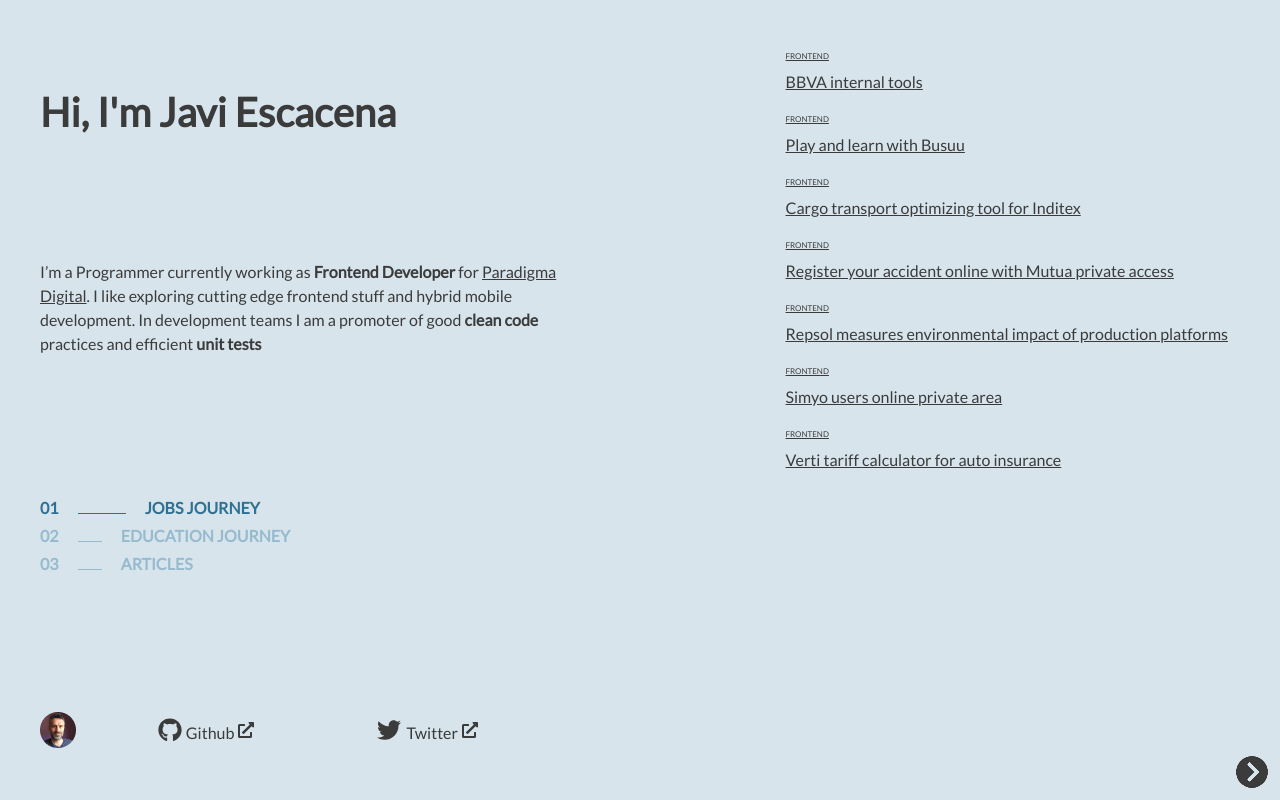
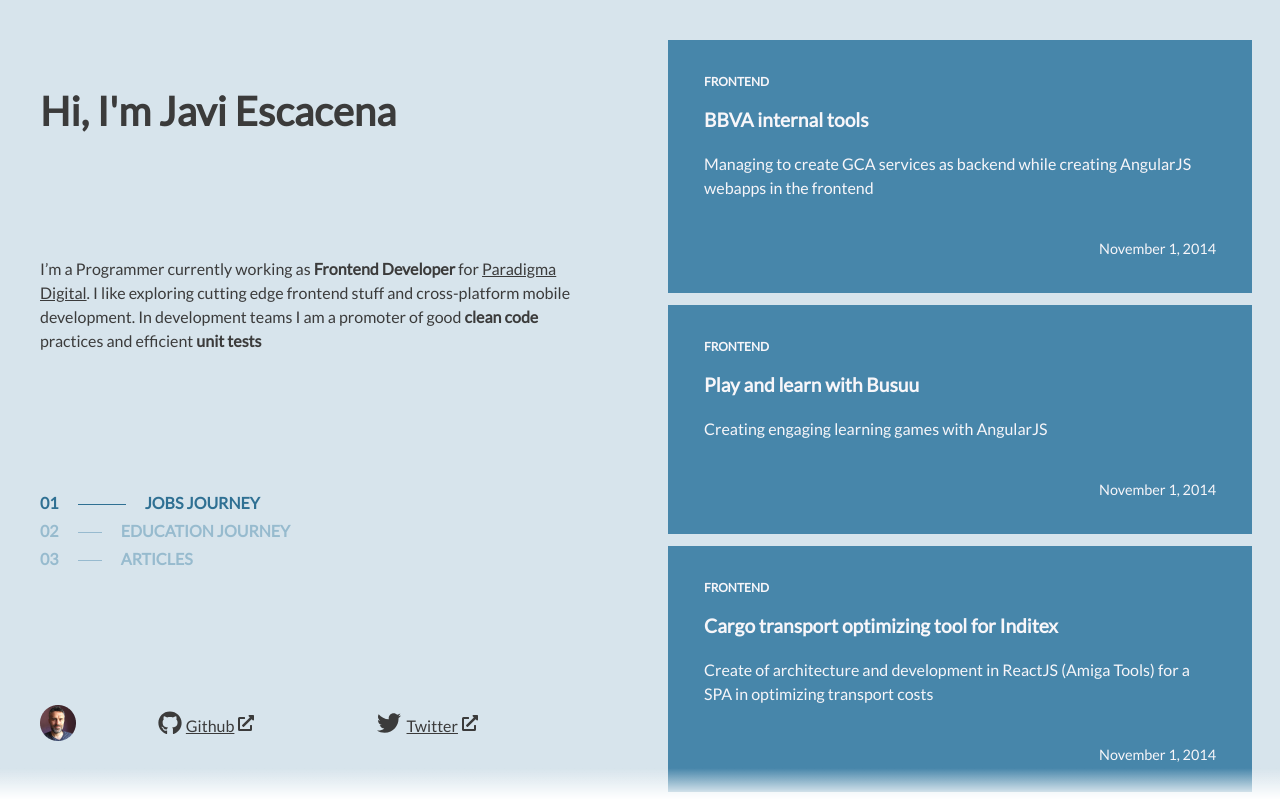
Before and after one commit to jescacena/javiescacena.dev-gatsby-netlify, a Gatsby site: page / in a window 1280 px wide. Built offline with nearby package versions, Linux system fonts and the light colour scheme; Gatsby itself is replaced by a stand-in of ours.

Commit message:
home desktop v2; card-home-desktop component

```diff
--- a/jescv-experiences/intelygenz-bbva/index.mdx
+++ b/jescv-experiences/intelygenz-bbva/index.mdx
@@ -5,6 +5,7 @@ excerpt: "Managing to create GCA services as backend while creating AngularJS we
 company_website: "https://www.paradigmadigital.com/"
 project_website: "https://intelygenz.com/"
 start_date: "2014-11-01"
+date: "2014-11-01"
 end_date: "2015-12-31"
 duties: [ "backend developer" ]
 hero_image: "./logo-bbva.jpeg"
--- a/jescv-experiences/paradigma-busuu/index.mdx
+++ b/jescv-experiences/paradigma-busuu/index.mdx
@@ -3,6 +3,7 @@ title: "Play and learn with Busuu"
 excerpt: "Creating engaging learning games with AngularJS"
 company: "Paradigma Digital"
 company_website: "https://www.paradigmadigital.com/"
+date: "2014-11-01"
 start_date: "2014-11-01"
 end_date: "2015-12-31"
 duties: [ "frontend developer" ]
--- a/jescv-experiences/paradigma-inditex/index.mdx
+++ b/jescv-experiences/paradigma-inditex/index.mdx
@@ -4,6 +4,7 @@ excerpt: "Create of architecture and development in ReactJS (Amiga Tools) for a
 company: "Paradigma Digital"
 company_website: "https://www.paradigmadigital.com/"
 start_date: "2014-11-01"
+date: "2014-11-01"
 end_date: "2015-12-31"
 duties: [ "frontend developer" ]
 hero_image: "./inditex-logo.png"
--- a/jescv-experiences/paradigma-mutua/index.mdx
+++ b/jescv-experiences/paradigma-mutua/index.mdx
@@ -5,6 +5,7 @@ company: "Paradigma Digital"
 company_website: "https://www.paradigmadigital.com/"
 project_website: "https://www.mutua.es/"
 start_date: "2016-11-01"
+date: "2016-11-01"
 end_date: "2018-12-31"
 duties: [ "frontend developer" ]
 hero_image: "./logo-mutua.png"
--- a/jescv-experiences/paradigma-repsol/index.mdx
+++ b/jescv-experiences/paradigma-repsol/index.mdx
@@ -4,6 +4,7 @@ excerpt: "Discovering Vuejs incredible fast learning curve"
 company: "Paradigma Digital"
 company_website: "https://www.paradigmadigital.com/"
 start_date: "2016-11-01"
+date: "2016-11-01"
 end_date: "2018-12-31"
 duties: [ "frontend developer" ]
 hero_image: "./logo-repsol.jpeg"
--- a/jescv-experiences/paradigma-simyo/index.mdx
+++ b/jescv-experiences/paradigma-simyo/index.mdx
@@ -4,6 +4,7 @@ excerpt: "Proud of good integration between native mobile platforms with Angular
 company: "Paradigma Digital"
 company_website: "https://www.paradigmadigital.com/"
 start_date: "2016-11-01"
+date: "2016-11-01"
 end_date: "2018-12-31"
 duties: [ "frontend developer" ]
 hero_image: "./logo-simyo.jpeg"
--- a/jescv-experiences/paradigma-verti-autoa/index.mdx
+++ b/jescv-experiences/paradigma-verti-autoa/index.mdx
@@ -4,6 +4,7 @@ excerpt: "Good implementation of the Dynamic Component Loader in an Angular 10 p
 company: "Paradigma Digital"
 company_website: "https://www.paradigmadigital.com/"
 start_date: "2016-11-01"
+date: "2016-11-01"
 end_date: "2018-12-31"
 duties: [ "frontend developer" ]
 hero_image: "./logo-verti.png"
--- a/src/components/cardhome-desktop.component.js
+++ b/src/components/cardhome-desktop.component.js
@@ -1,19 +1,25 @@
-import { faChevronCircleRight } from "@fortawesome/free-solid-svg-icons";
+import { faTags } from "@fortawesome/free-solid-svg-icons";
 import { FontAwesomeIcon } from "@fortawesome/react-fontawesome";
 import { Link } from "gatsby";
 import React from "react";
-import "./cardhome.component.scss";
+import "./cardhome-desktop.component.scss";
 
-const CardHomeDesktop = ({ tag, title, slug }) => {
+const CardHomeDesktop = ({ tags, title, excerpt, date, slug }) => {
   return (
-    <Link to={slug} className="card-home-desktop pa-12">
-      <div className="font-pill-xsmall">{tag}</div>
-      <p className="mt-12">{title}</p>
-      <FontAwesomeIcon
-        icon={faChevronCircleRight}
-        size="2x"
-        className="card-home__chevron-go"
-      />
+    <Link to={slug} className="card-home-desktop pa-36 mb-12">
+      <div className="font-pill-small uppercase tag-0">{tags[0]}</div>
+      <h1 className="mt-12 title">{title}</h1>
+      {excerpt && <h6 className="excerpt mt-12 font-paragraph-medium">{excerpt}</h6>}
+      <div className="footer mt-40">
+        {/* <div>
+          <FontAwesomeIcon
+            icon={faTags}
+            className="card-home-desktoop__tags-icon mr-8"
+          />
+          <p className="tag-list">{tags.join(", ")}</p>
+        </div> */}
+        <p className="date">{date}</p>
+      </div>
     </Link>
   );
 };
--- /dev/null
+++ b/src/components/cardhome-desktop.component.scss
@@ -0,0 +1,35 @@
+@import "../styles/main.scss";
+
+.card-home-desktop {
+  background-color: $primary-blue-800;
+  // border-radius: 10px;
+  width: 80%;
+  height: 210px;
+  text-decoration: none;
+  margin-left: auto;
+  margin-right: auto;
+  color: $grey20;
+  transition: all 0.2s ease-in-out;
+  .excerpt {
+    // max-width: 500px;
+  }
+  &:hover {
+    transform: scale(1.1);
+    background-color: $primary-blue-900;
+  }
+  .tag-0 {
+    color: $grey20;
+  }
+  .title {
+    font-size: 1.2rem;
+  }
+  .footer {
+    font-size: 0.9rem;
+    color: $grey20;
+    display: flex;
+    flex-direction: row;
+    justify-content: flex-end;
+    .card-home-desktoop__tags-icon {
+    }
+  }
+}
--- a/src/components/javiescacena-home-layout.scss
+++ b/src/components/javiescacena-home-layout.scss
@@ -9,12 +9,11 @@ strong {
 }
 
 main {
-
   &.desktop {
     display: flex;
     flex-direction: row;
     margin: $measure40 $measure40 0 $measure40;
-    height: 95vh;
+    height: 94vh;
     justify-content: space-between;
     .section-home-1,
     .section-home-2 {
@@ -25,6 +24,7 @@ main {
       display: flex;
       flex-direction: column;
       justify-content: space-around;
+      // position: fixed;
     }
 
     .section-home-2 {
@@ -32,9 +32,14 @@ main {
     }
 
     .section-home-2-desktop {
-      display:flex;
+      display: flex;
       flex-direction: column;
       justify-content: flex-start;
+      width: 50%;
+      max-height: 94vh;
+      overflow: auto;
+      position: absolute;
+      right: 0;
     }
 
     .content-navigator {
@@ -45,6 +50,8 @@ main {
         @include font-subheading-h6;
 
         .line-separator {
+          position: relative;
+          top: -4px;
           -webkit-text-size-adjust: 100%;
           line-height: 1.5;
           font-weight: 700;
@@ -120,3 +127,24 @@ h5 {
 a {
   @include font-link;
 }
+
+.footer-gradient {
+  -webkit-text-size-adjust: 100%;
+  line-height: 1.5;
+  // --bg-opacity: 1;
+  font-family: Gothic A1, -apple-system, BlinkMacSystemFont, Helvetica Neue,
+    Arial, sans-serif;
+  font-size: 14px;
+  --text-opacity: 1;
+  color: rgba(148, 148, 149, var(--text-opacity));
+  box-sizing: border-box;
+  border: 0 solid #e2e8f0;
+  height: 32px;
+  pointer-events: none;
+  position: fixed;
+  bottom: 0;
+  left: 0;
+  width: 100%;
+  z-index: 20;
+  background: linear-gradient(180deg, rgba(21, 21, 21, 0),$white);
+}
--- a/src/components/social.component.js
+++ b/src/components/social.component.js
@@ -1,9 +1,10 @@
-import { StaticImage } from 'gatsby-plugin-image';
+import { StaticImage } from "gatsby-plugin-image";
 import * as React from "react";
 import { FontAwesomeIcon } from "@fortawesome/react-fontawesome";
 import { faGithub, faTwitter } from "@fortawesome/free-brands-svg-icons";
 import { faExternalLinkAlt } from "@fortawesome/free-solid-svg-icons";
 import "./social.component.scss";
+import { Link } from 'gatsby';
 
 const SocialComponent = () => {
   return (
@@ -17,6 +18,7 @@ const SocialComponent = () => {
         />
       </li>
       <li className="social-item">
+        <a href="https://github.com/jescacena" target="_blank" rel="noreferrer">
           <FontAwesomeIcon
             icon={faGithub}
             style={{ width: "24px", height: "24px" }}
@@ -26,8 +28,10 @@ const SocialComponent = () => {
             icon={faExternalLinkAlt}
             className="social-item__link-external"
           />
+        </a>
       </li>
       <li className="social-item">
+        <a href="https://twitter.com/javiescacena" target="_blank" rel="noreferrer">
           <FontAwesomeIcon
             icon={faTwitter}
             style={{ width: "24px", height: "24px" }}
@@ -37,6 +41,7 @@ const SocialComponent = () => {
             icon={faExternalLinkAlt}
             className="social-item__link-external"
           />
+        </a>
       </li>
     </ul>
   );
--- a/src/components/social.component.scss
+++ b/src/components/social.component.scss
@@ -11,7 +11,7 @@
   }
 }
 
-.social-item {
+.social-item a {
   display: grid;
   grid-template-columns: 1fr 2fr 2fr;
   gap: 0px 4px;
--- a/src/pages/index.js
+++ b/src/pages/index.js
@@ -8,7 +8,7 @@ import SocialComponent from "../components/social.component";
 import { graphql, Link } from "gatsby";
 import CardsCarouselHome from "../components/cards-carousel-home.component";
 import CardHome from "../components/cardhome.component";
-import CardHomeDesktop from '../components/cardhome-desktop.component';
+import CardHomeDesktop from "../components/cardhome-desktop.component";
 
 const HomePage = ({ data }) => {
   const [contentActive, setContentActive] = React.useState("jobs");
@@ -27,9 +27,10 @@ const HomePage = ({ data }) => {
           >
             Paradigma Digital
           </a>
-          . I like exploring cutting edge frontend stuff and hybrid mobile
-          development. In development teams I am a promoter of good <strong>clean code</strong> {" "}
-          practices and efficient <strong>unit tests</strong>
+          . I like exploring cutting edge frontend stuff and cross-platform
+          mobile development. In development teams I am a promoter of good{" "}
+          <strong>clean code</strong> practices and efficient{" "}
+          <strong>unit tests</strong>
         </p>
 
         <ul className="content-navigator mt-40">
@@ -104,15 +105,18 @@ const HomePage = ({ data }) => {
         {contentActive === "jobs" &&
           data.jobxps.nodes.map((node) => (
             <CardHomeDesktop
-              tag="frontend"
+              tags={node.childMdx.frontmatter.tags}
+              date={node.childMdx.frontmatter.date}
               title={node.childMdx.frontmatter.title}
+              excerpt={node.childMdx.frontmatter.excerpt}
               slug={`/blog/${node.childMdx.slug}`}
             ></CardHomeDesktop>
           ))}
         {contentActive === "education" &&
           data.edus.nodes.map((node) => (
             <CardHomeDesktop
-              tag="frontend"
+              tags={node.childMdx.frontmatter.tags}
+              date={node.childMdx.frontmatter.date}
               title={node.childMdx.frontmatter.title}
               slug={`/blog/${node.childMdx.slug}`}
             ></CardHomeDesktop>
@@ -120,13 +124,16 @@ const HomePage = ({ data }) => {
         {contentActive === "articles" &&
           data.articles.nodes.map((node) => (
             <CardHomeDesktop
-              tag="frontend"
+              tags={node.childMdx.frontmatter.tags}
+              date={node.childMdx.frontmatter.date}
               title={node.childMdx.frontmatter.title}
               slug={`/blog/${node.childMdx.slug}`}
             ></CardHomeDesktop>
           ))}
       </section>
       {/* DESKTOP CONTENTS: end */}
+      <div className="footer-gradient"></div>
+
     </JaviEscacenaHomeLayout>
   );
 };
@@ -138,11 +145,12 @@ export const query = graphql`
         sourceInstanceName: { eq: "jescv-experiences" }
         extension: { eq: "mdx" }
       }
+      sort: {fields: childrenMdx___frontmatter___date, order: DESC}
     ) {
       nodes {
         childMdx {
           frontmatter {
-            start_date(formatString: "MMMM D, YYYY")
+            date(formatString: "MMMM D, YYYY")
             title
             tags
             excerpt
@@ -157,6 +165,7 @@ export const query = graphql`
         sourceInstanceName: { eq: "jescv-certificates" }
         extension: { eq: "mdx" }
       }
+      sort: {fields: childrenMdx___frontmatter___date, order: DESC}
     ) {
       nodes {
         childMdx {
@@ -166,6 +175,8 @@ export const query = graphql`
             academy
             url_certificate
             url_course
+            tags
+            excerpt
           }
           id
           slug
@@ -174,6 +185,7 @@ export const query = graphql`
     }
     articles: allFile(
       filter: { sourceInstanceName: { eq: "blog" }, extension: { eq: "mdx" } }
+      sort: {fields: childrenMdx___frontmatter___date, order: DESC}
     ) {
       nodes {
         childMdx {
@@ -182,6 +194,8 @@ export const query = graphql`
             title
             description
             url_original
+            tags
+            excerpt
           }
           id
           slug
--- a/src/styles/_variables.scss
+++ b/src/styles/_variables.scss
@@ -256,6 +256,9 @@ $measure72: 72px;
 .pb-12 {
   padding-bottom: $measure12;
 }
+.mr-8 {
+  margin-right: $measure8;
+}
 .mr-12 {
   margin-right: $measure12;
 }
@@ -270,6 +273,9 @@ $measure72: 72px;
 }
 .mt-40 {
   margin-top: $measure40;
+}
+.uppercase {
+  text-transform: uppercase;
 }
 
 // Floats
```
Lines whose indentation alone changed are shown as unchanged.
